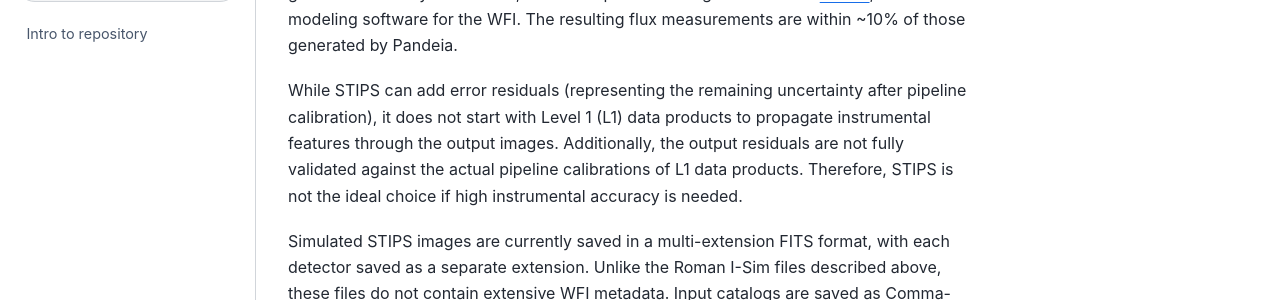
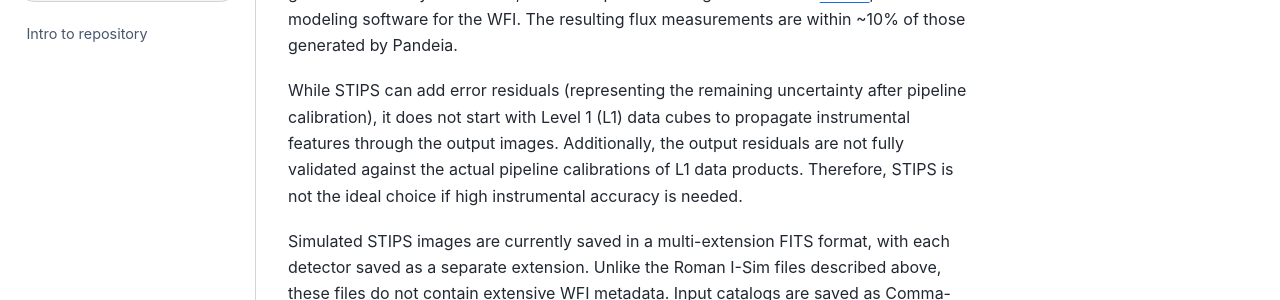
Before and after one commit to spacetelescope/roman_notebooks, a Jupyter Book: the page built from markdown/simulated-data.md, in a window 1280 px wide and 900 px high, scrolled down 1913 px. Shown: the part 180-480 px from the top of the window. Built offline with Jupyter Book 1.0.4 settings and Sphinx 7.4.7 and the Sphinx Book theme 1.1.4, drawn with Linux system fonts in a browser that asks for light colours; pages that are not in the unit, such as notebooks, are missing from menus; some of the changed text lies outside the part shown.

Commit message:
Update simulated-data.md

```diff
--- a/markdown/simulated-data.md
+++ b/markdown/simulated-data.md
@@ -26,7 +26,7 @@
 
 [Roman I-Sim](https://github.com/spacetelescope/romanisim) generates Roman WFI imaging products by combining an input source catalog with simulated instrument and detector effects. A detailed description of the features included in the simulations can be found in the Roman I-Sim [package documentation](https://romanisim.readthedocs.io/en/latest/romanisim/overview.html).
 
-The Roman I-Sim products have metadata and an organizational structure identical to what is expected for actual Roman data taken during operations. For example, the products are stored in ASDF files and adhere to the released version of the [WFI science data product schema](https://roman-docs.stsci.edu/data-handbook-home/wfi-data-format/data-levels-and-products) installed on the RRN. In the example [Science Workflows and Tutorials](tutorials.md), the input catalogs are provided as Enhanced Character-Separated Value (ECSV) files and combine stars from the Gaia source catalog and galaxies generated using the parametric source generation offered within the tool. It is important to note that the brightnesses of the Gaia stars is set to the Gaia r-band magnitude in all Roman filters (i.e., a flat spectral energy distribution (SED)) and that the parametric source generation process does not utilize SED information to produce sources with realistic colors.
+**The Roman I-Sim products have metadata and an organizational structure identical to what is expected for actual Roman data** taken during operations. For example, the products are stored in ASDF files and adhere to the released version of the [WFI science data product schema](https://roman-docs.stsci.edu/data-handbook-home/wfi-data-format/data-levels-and-products) installed on the RRN. In the example [Science Workflows and Tutorials](tutorials.md), the input catalogs are provided as Enhanced Character-Separated Value (ECSV) files and combine stars from the Gaia source catalog and galaxies generated using the parametric source generation offered within the tool. It is important to note that the brightnesses of the Gaia stars is set to the Gaia r-band magnitude in all Roman filters (i.e., a flat spectral energy distribution (SED)) and that the parametric source generation process does not utilize SED information to produce sources with realistic colors.
 
 Roman I-Sim products are created using reference files from the [Calibration Reference Data System](https://roman-docs.stsci.edu/data-handbook-home/accessing-wfi-data/crds-for-reference-files) (CRDS). Therefore, the accuracy of the instrumental effects in the simulations _is only as good as the reference files used to create them_. The current suite contains preliminary versions of reference files based on ground testing, and it is expected to improve as characterization of the ground test data continues. Questions regarding calibration reference files should be sent to the [Roman Helpdesk at STScI](https://stsci.service-now.com/roman).
 
@@ -47,7 +47,7 @@
 
 STIPS is particularly useful when [Pandeia](https://roman-docs.stsci.edu/simulation-tools-handbook-home/roman-wfi-exposure-time-calculator/pandeia-for-roman), the Exposure Time Calculator for the WFI, does not provide a sufficiently large simulation area, i.e., more than 25 x 25 arcseconds. Therefore,  STIPS is necessary for full-detector or multiple-detector image simulations. STIPS obtains instrument and filter parameters for the WFI directly from Pandeia and approximates Point Spread Functions (PSFs) at any pixel location by interpolating over a grid of nine evenly-distributed, detector-specific PSFs generated with [STPSF](https://roman-docs.stsci.edu/simulation-tools-handbook-home/stpsf-for-roman), the PSF modeling software for the WFI. The resulting flux measurements are within ~10% of those generated by Pandeia.
 
-While STIPS can add error residuals (representing the remaining uncertainty after pipeline calibration), it does not start with Level 1 (L1) data products to propagate instrumental features through the output images. Additionally, the output residuals are not fully validated against the actual pipeline calibrations of L1 data products. Therefore, STIPS is not the ideal choice if high instrumental accuracy is needed.
+While STIPS can add error residuals (representing the remaining uncertainty after pipeline calibration), it does not start with Level 1 (L1) data cubes to propagate instrumental features through the output images. Additionally, the output residuals are not fully validated against the actual pipeline calibrations of L1 data products. Therefore, STIPS is not the ideal choice if high instrumental accuracy is needed.
 
 Simulated STIPS images are currently saved in a multi-extension FITS format, with each detector saved as a separate extension. Unlike the Roman I-Sim files described above, these files do not contain extensive WFI metadata. Input catalogs are saved as Comma-Separated Value (CSV) files.
 
```
Also changed, not shown: other parts of markdown/simulated-data.md (+1 -1 lines).
